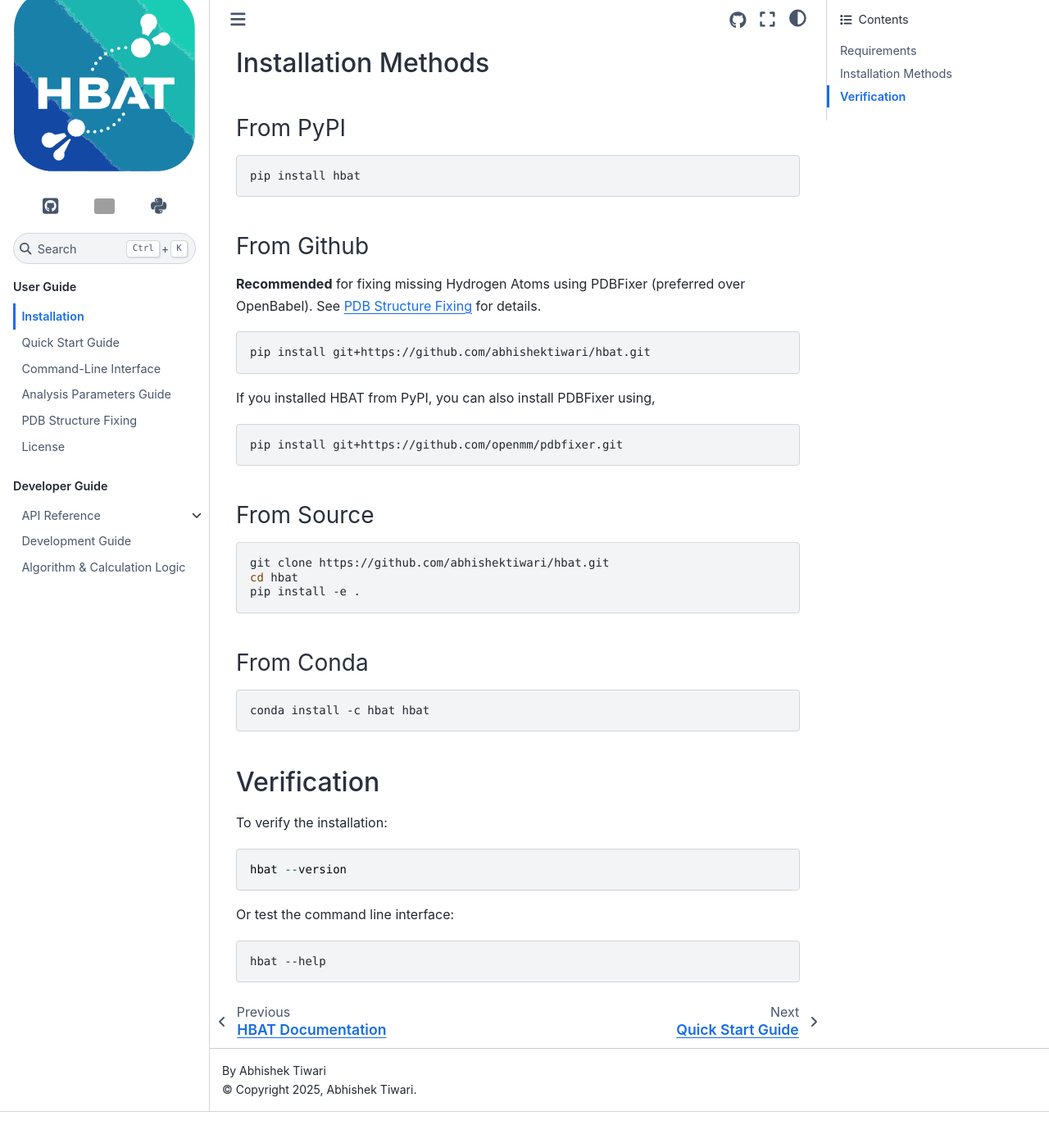
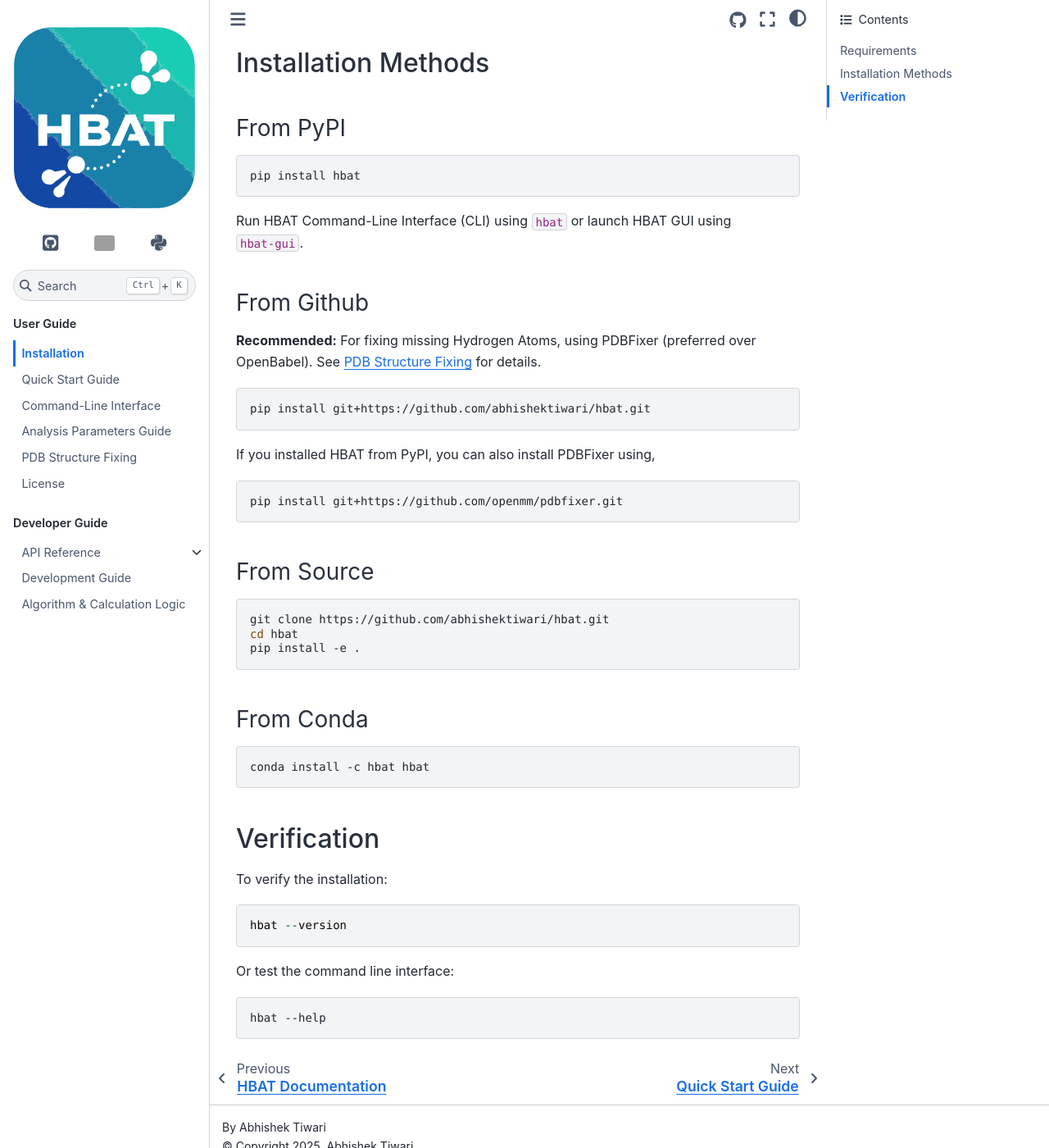
Before and after one commit to abhishektiwari/hbat, a Sphinx documentation site: the page built from docs/source/installation.rst, in a window 1280 px wide and 1400 px high, scrolled down 396 px. Shown: the whole window at 82% size. Built offline with Sphinx 7.4.7 and the Sphinx Book theme 1.1.4, drawn with Linux system fonts in a browser that asks for light colours; the version number could not be read and is left out; before the commit the page ends 1752 px from its top, so only the background shows below that; grey boxes are pictures that could not be loaded.

Commit message:
Minor Documentation Updates and Badges
* Adding citation badges
* Fixing Sphinx CSS
* Enable pre-release upload to PyPI
* Fixing installation docs
* Perform pre-release to PyPI after tests passed

```diff
--- a/docs/source/_static/custom.css
+++ b/docs/source/_static/custom.css
@@ -1,78 +1,4 @@
-/* Custom HBAT Documentation Styling */
-
-/* Sidebar customization */
-.wy-nav-side {
-    background: #2c3e50 !important;  /* Main sidebar background */
+/* Custom styles for HBAT documentation */
+a.image-reference {
+    text-decoration: none;
 }
-
-/* Sidebar header */
-.wy-side-nav-search {
-    background-color: #34495e !important;  /* Search area background */
-}
-
-/* Sidebar navigation links */
-.wy-menu-vertical a {
-    color: #ecf0f1 !important;  /* Link text color */
-}
-
-.wy-menu-vertical a:hover {
-    background-color: #3498db !important;  /* Hover background */
-    color: #ffffff !important;
-}
-
-/* Current page highlighting */
-.wy-menu-vertical li.current a {
-    background-color: #e74c3c !important;  /* Current page background */
-    color: #ffffff !important;
-}
-
-.wy-menu-vertical li.current > a {
-    background-color: #c0392b !important;  /* Current section background */
-}
-
-/* Nested navigation items */
-.wy-menu-vertical li.toctree-l2 a {
-    color: #bdc3c7 !important;  /* Sub-item text color */
-}
-
-.wy-menu-vertical li.toctree-l2.current a {
-    background-color: #e67e22 !important;  /* Current sub-item */
-}
-
-/* Search box styling */
-.wy-side-nav-search input[type=text] {
-    background-color: #ecf0f1 !important;
-    border: 1px solid #bdc3c7 !important;
-    color: #2c3e50 !important;
-}
-
-/* Logo area */
-.wy-side-nav-search > a {
-    color: #ecf0f1 !important;
-    font-weight: bold;
-}
-
-/* Scrollbar customization for webkit browsers */
-.wy-nav-side::-webkit-scrollbar {
-    width: 8px;
-}
-
-.wy-nav-side::-webkit-scrollbar-track {
-    background: #34495e;
-}
-
-.wy-nav-side::-webkit-scrollbar-thumb {
-    background: #3498db;
-    border-radius: 4px;
-}
-
-.wy-nav-side::-webkit-scrollbar-thumb:hover {
-    background: #2980b9;
-}
-
-/* Mobile responsive adjustments */
-@media screen and (max-width: 768px) {
-    .wy-nav-side {
-        background: #2c3e50 !important;
-    }
-}
--- a/docs/source/conf.py
+++ b/docs/source/conf.py
@@ -65,9 +65,9 @@
 html_static_path = ['_static']
 
 # Custom CSS files
-# html_css_files = [
-#    'custom.css',
-# ]
+html_css_files = [
+    'custom.css',
+]
 
 # -- Extension configuration -------------------------------------------------
 
--- a/docs/source/installation.rst
+++ b/docs/source/installation.rst
@@ -24,10 +24,12 @@
    pip install hbat
 
 
+Run HBAT Command-Line Interface (CLI) using :code:`hbat` or launch HBAT GUI using :code:`hbat-gui`.
+
 From Github
 ~~~~~~~~~~~
 
-**Recommended** for fixing missing Hydrogen Atoms using PDBFixer (preferred over OpenBabel). See :doc:`pdbfixing` for details.
+**Recommended:** For fixing missing Hydrogen Atoms, using PDBFixer (preferred over OpenBabel). See :doc:`pdbfixing` for details.
 
 
 .. code-block:: bash
--- a/requirements.txt
+++ b/requirements.txt
@@ -6,6 +6,10 @@
 
 # Numerical computing
 numpy>=1.20.0
+scipy >=1.14.0
+
+# Parsing library for selection language
+pyparsing>=3.0.0
 
 # Optional visualization (GUI features)
 networkx>=2.5.0
```
Also changed, not shown: CLAUDE.md (+6 -0 lines), README.md (+12 -2 lines), docs/source/_static/light-theme.css (+1 -39 lines), docs/source/index.rst (+48 -3 lines), 3 other files.
